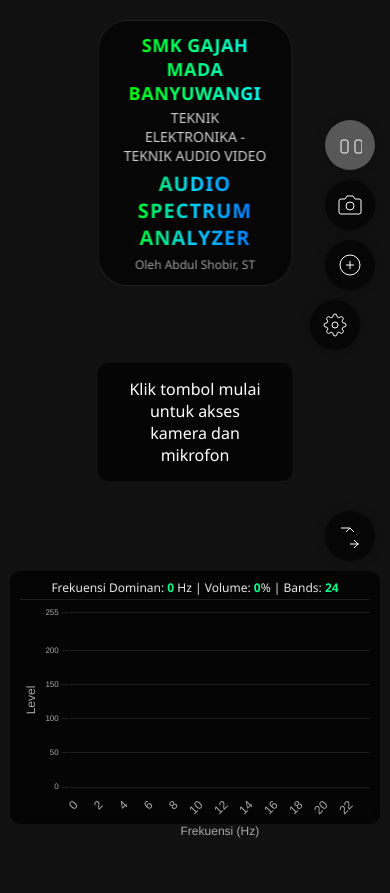
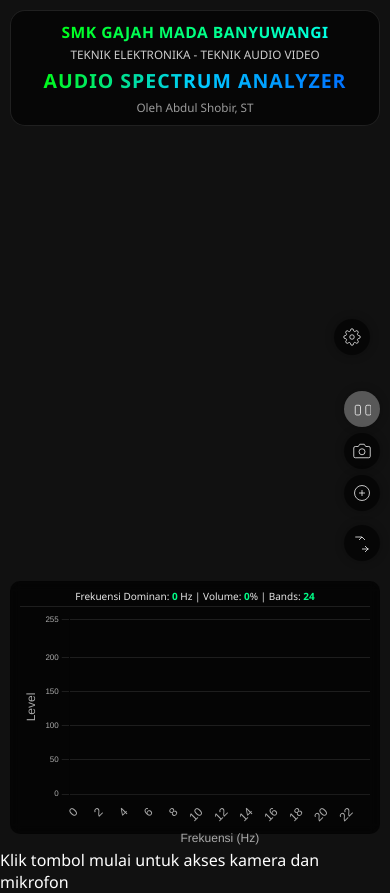
Before and after one commit to smksgajahmadabwi/AudioSpectrumAnalyzer, a plain HTML site: page index.html in a window 390 px wide. Before the commit the page ends 849 px from the top, so only its background shows below. Drawn offline with nearby package versions, Linux system fonts and the light colour scheme.

Commit message:
Update index.html

```diff
--- a/index.html
+++ b/index.html
@@ -32,20 +32,21 @@
     }
     #header {
       position: absolute;
-      top: 20px;
-      left: 50%;
-      transform: translateX(-50%);
+      top: 10px;
+      left: 0;
+      right: 0;
+      margin: 0 10px;
       background: rgba(0, 0, 0, 0.6);
       backdrop-filter: blur(10px);
-      padding: 12px 25px;
-      border-radius: 30px;
+      padding: 10px 15px;
+      border-radius: 15px;
       text-align: center;
       z-index: 100;
       border: 1px solid rgba(255, 255, 255, 0.1);
-      max-width: 90%;
+      box-sizing: border-box;
     }
     .school-name {
-      font-size: 18px;
+      font-size: clamp(14px, 4vw, 18px);
       font-weight: 700;
       letter-spacing: 0.5px;
       background: linear-gradient(90deg, #00ff00, #00ffff);
@@ -55,13 +56,13 @@
       margin-bottom: 3px;
     }
     .department {
-      font-size: 14px;
+      font-size: clamp(10px, 3vw, 14px);
       font-weight: 400;
       color: rgba(255, 255, 255, 0.8);
       margin-bottom: 5px;
     }
     .app-title {
-      font-size: 20px;
+      font-size: clamp(16px, 5vw, 20px);
       font-weight: 600;
       letter-spacing: 1px;
       background: linear-gradient(90deg, #00ff00, #00ccff, #0066ff);
@@ -71,17 +72,19 @@
       margin: 5px 0;
     }
     .creator {
-      font-size: 12px;
+      font-size: clamp(10px, 3vw, 12px);
       font-weight: 300;
       color: rgba(255, 255, 255, 0.6);
       font-style: normal;
     }
     #graphOverlay {
       position: absolute;
-      bottom: 20px;
+      bottom: 10px;
       left: 10px;
       right: 10px;
       height: 30%;
+      max-height: 300px;
+      min-height: 150px;
       background: rgba(0, 0, 0, 0.7);
       backdrop-filter: blur(5px);
       border-radius: 10px;
@@ -89,7 +92,7 @@
       box-sizing: border-box;
     }
     #audioInfo {
-      font-size: 12px;
+      font-size: clamp(10px, 2.5vw, 12px);
       color: rgba(255, 255, 255, 0.9);
       text-align: center;
       margin-bottom: 5px;
@@ -106,19 +109,21 @@
     }
 #controls {
     position: absolute;
-      top: 120px;
-      right: 15px;
+    top: auto;
+    bottom: calc(30% + 100px);
+    right: 10px;
     display: flex;
     flex-direction: column;
-      gap: 10px;
+    gap: 8px;
     z-index: 100;
   }
+
   .control-btn {
     background: rgba(0, 0, 0, 0.6);
     color: white;
     border: none;
-      width: 50px;
-      height: 50px;
+    width: 40px;
+    height: 40px;
     border-radius: 50%;
     backdrop-filter: blur(5px);
     cursor: pointer;
@@ -128,95 +133,78 @@
     transition: all 0.3s;
     box-shadow: 0 0 10px rgba(0, 0, 0, 0.3);
   }
-    .control-btn:hover {
-      background: rgba(255, 255, 255, 0.3);
-      transform: scale(1.1);
+
+  .control-btn svg {
+    width: 20px;
+    height: 20px;
   }
-    .control-btn svg {
-      width: 24px;
-      height: 24px;
-    }
-    #status {
-      position: absolute;
-      top: 50%;
-      left: 50%;
-      transform: translate(-50%, -50%);
-      background: rgba(0, 0, 0, 0.7);
-      padding: 15px 25px;
-      border-radius: 10px;
-      font-size: 16px;
-      z-index: 100;
-      text-align: center;
-    }
+
   #flipBtn {
     position: absolute;
-      bottom: calc(30% + 30px);
-      right: 15px;
+    bottom: calc(30% + 40px);
+    right: 10px;
     z-index: 100;
+    width: 40px;
+    height: 40px;
   }
-    #settingsPanel {
-      position: absolute;
-      top: 120px;
-      left: 15px;
-      background: rgba(0, 0, 0, 0.8);
-      backdrop-filter: blur(10px);
-      padding: 15px;
-      border-radius: 10px;
-      z-index: 100;
-      display: none;
-      width: 220px;
-      border: 1px solid rgba(255, 255, 255, 0.1);
-      box-shadow: 0 0 20px rgba(0, 0, 0, 0.5);
-    }
-    #settingsPanel label {
-      display: block;
-      margin-bottom: 12px;
-      font-size: 13px;
-      color: rgba(255, 255, 255, 0.9);
-    }
-    #settingsPanel input, #settingsPanel select {
-      width: 100%;
-      padding: 6px;
-      margin-top: 4px;
-      background: rgba(255, 255, 255, 0.1);
-      border: 1px solid rgba(255, 255, 255, 0.2);
-      border-radius: 4px;
-      color: white;
-      font-size: 13px;
-    }
-    #settingsPanel button {
-      background: rgba(0, 200, 255, 0.7);
-      color: white;
-      border: none;
-      padding: 8px 12px;
-      border-radius: 4px;
-      cursor: pointer;
-      width: 100%;
-      margin-top: 5px;
-      font-weight: 500;
-      transition: background 0.2s;
-    }
-    #settingsPanel button:hover {
-      background: rgba(0, 220, 255, 0.9);
-    }
+
   #settingsBtn {
     position: absolute;
-      top: 180px;
-      right: 15px;
+    bottom: calc(30% + 140px);
+    right: 10px;
     z-index: 100;
+    width: 40px;
+    height: 40px;
   }
-    .setting-row {
-      display: flex;
-      align-items: center;
-      justify-content: space-between;
-      margin-bottom: 8px;
+
+  @media (max-width: 400px) {
+    #controls {
+      bottom: calc(30% + 80px);
+      gap: 6px;
     }
-    .setting-value {
-      font-size: 12px;
-      color: #00ff88;
-      margin-left: 8px;
-      min-width: 30px;
-      text-align: right;
+
+    .control-btn {
+      width: 36px;
+      height: 36px;
+    }
+
+    .control-btn svg {
+      width: 18px;
+      height: 18px;
+    }
+
+    #flipBtn {
+      bottom: calc(30% + 30px);
+      width: 36px;
+      height: 36px;
+    }
+
+    #settingsBtn {
+      bottom: calc(30% + 120px);
+      width: 36px;
+      height: 36px;
+    }
+  }
+
+  @media (max-height: 500px) {
+    #controls {
+      flex-direction: row;
+      bottom: 10px;
+      right: 50%;
+      transform: translateX(50%);
+      gap: 10px;
+    }
+
+    #flipBtn {
+      bottom: 60px;
+      right: 50%;
+      transform: translateX(50%);
+    }
+
+    #settingsBtn {
+      bottom: 10px;
+      right: 10px;
+    }
   }
   </style>
 </head>
```
Lines whose indentation alone changed are shown as unchanged.
